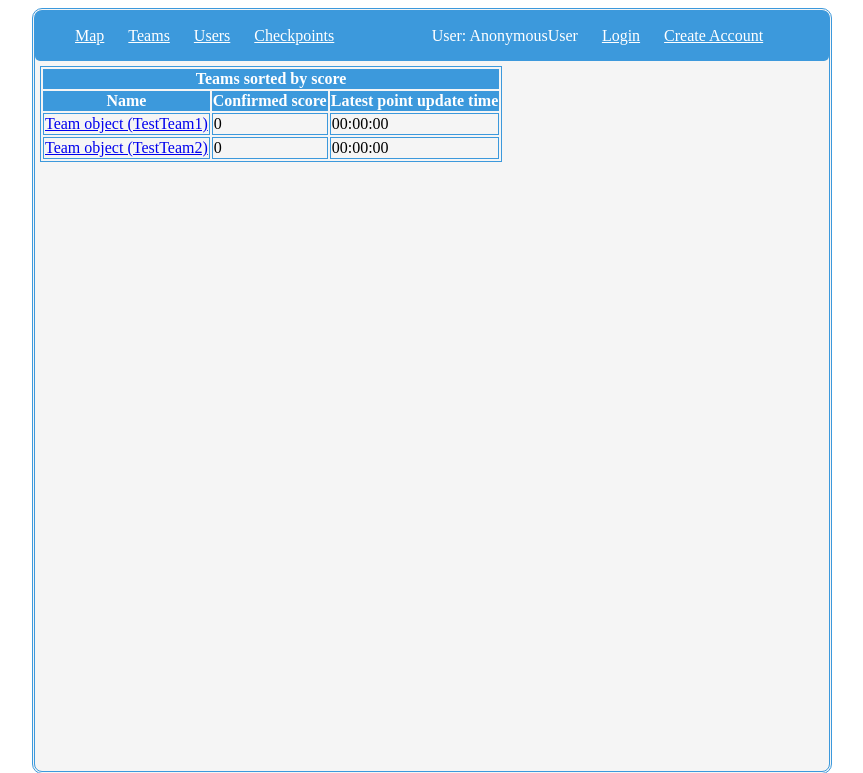
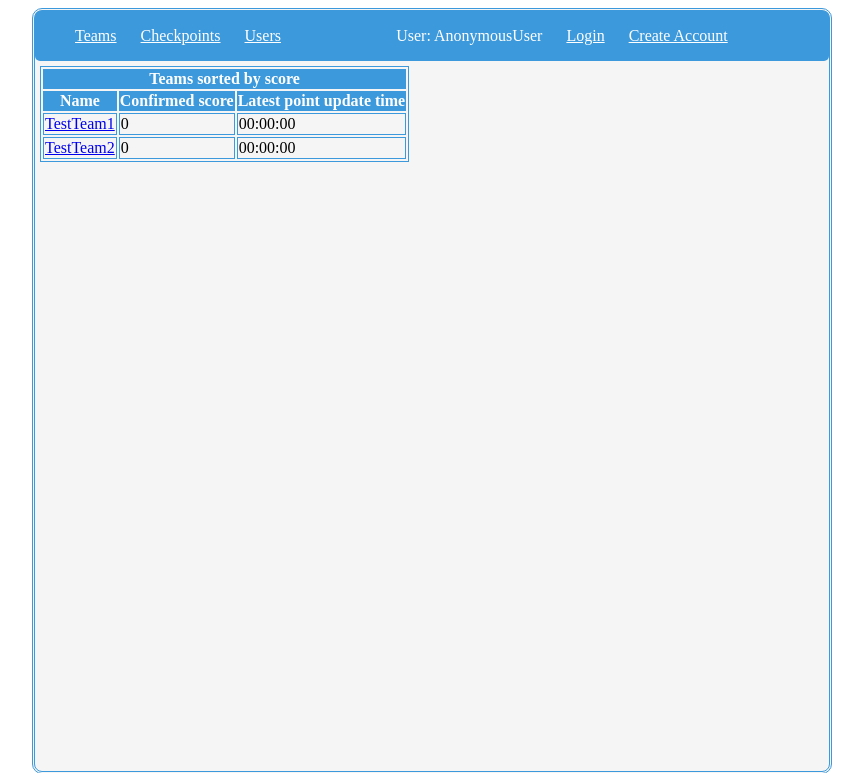
Before and after one commit to Pijukatel/CheckPointCompetition, a Django app: page /teams/ in a window 1280 px wide. Shown: the top 773 px of the page, without its empty margins (208-1071 px from the left). Run offline with Django 3.2, Linux system fonts and the light colour scheme; data comes from the database, SQL or seed files in the repository; parts of the project's set-up code (start-up, migrations or seed data) failed here and were passed over.

Commit message:
Adding score endpoint. Merging map view to checkpoints. TODO: Tests, JS.

```diff
--- a/competition/score_board.py
+++ b/competition/score_board.py
@@ -7,7 +7,7 @@ from competition.models import Team
 
 
 class TeamWithScore(NamedTuple):
-    team: Team
+    team: str
     points: int
     latest_updated_point: datetime
 
@@ -15,7 +15,7 @@ class TeamWithScore(NamedTuple):
 def get_teams_order():
     """Sort teams by score descending and latest updated point ascending."""
     points = Point.objects.all()
-    teams = Team.objects.all()
+    teams = [team.name for team in Team.objects.all()]
     teams_with_score: List[TeamWithScore] = []
     for team in teams:
         teams_with_score.append(get_team_with_score(team, points))
@@ -23,11 +23,11 @@ def get_teams_order():
                   key=lambda team_with_score: (-team_with_score.points, team_with_score.latest_updated_point))
 
 
-def get_team_with_score(team: Team, points: List[Point]):
+def get_team_with_score(team: str, points: List[Point]):
     point_counter = 0
     latest_confirmed_point_time = pytz.UTC.localize(datetime(2000, 1, 1))  # Any old date from past.
     for point in points:
-        if point.team == team and point.confirmed:
+        if point.team_id == team and point.confirmed:
             point_counter += 1
             latest_confirmed_point_time = max(latest_confirmed_point_time, point.confirmation_date)
     return TeamWithScore(team, point_counter, latest_confirmed_point_time)
--- a/competition/templates/base.html
+++ b/competition/templates/base.html
@@ -24,10 +24,10 @@
             <div id="navs">
                 <nav id="main_navbar">
                 <ul>
-                    <li><a href="{% url 'map' %}">Map</a></li>
                     <li><a href="{% url 'teams' %}">Teams</a></li>
+                    <li><a href="{% url 'checkpoints' %}">Checkpoints</a></li>
                     <li><a href="{% url 'users' %}">Users</a></li>
-                    <li><a href="{% url 'checkpoints' %}">Checkpoints</a></li>
+
                 </ul>
                 </nav>
 
--- a/competition/templates/competition/checkpoint_list.html
+++ b/competition/templates/competition/checkpoint_list.html
@@ -1,10 +1,12 @@
 {% extends "base.html" %}
 {% block content %}
+    <div>Map with all checkpoints:
+        {% include "competition/components/map.html" with objects=object_list %}
+    </div>
     <ol> List of checkpoints:
     {% for object in object_list %}
         <li><a href="{% url 'checkpoint' object.name %}">{{ object.name }}</a></li>
     {% endfor %}
     </ol>
-    <p>Map with all checkpoints:</p>
-    {% include "competition/components/map.html" with objects=object_list %}
+
 {% endblock content %}
--- a/competition/templates/competition/team_list.html
+++ b/competition/templates/competition/team_list.html
@@ -14,7 +14,7 @@
     <tbody>
         {% for object in object_list %}
         <tr>
-            <td> <a href="{% url "team" object.team.name %}"> {{ object.team }} </a></td>
+            <td> <a href="{% url "team" object.team %}"> {{ object.team }} </a></td>
             <td> {{ object.points }} </td>
             <td> {{ object.latest_updated_point|date:'H:i:s' }} </td>
         </tr>
--- a/competition/urls.py
+++ b/competition/urls.py
@@ -2,12 +2,12 @@ from django.contrib.auth.models import User
 from django.urls import path
 from django.views.generic import ListView
 
-from .api.views import user_positions, checkpoint_positions, memberships, current_user_pos, teams, points, user
+from .api.views import user_positions, checkpoint_positions, memberships, current_user_pos, teams, points, user, score
 from .models import CheckPoint, Team, Point
 from .views import (home, RegisterUser, login_page, logout_link, UserDetail, UserUpdate, UserDelete, TeamDetail,
                     TeamCreate, leave_team, add_team_member, TeamUpdate, TeamDelete, PointPhotoConfirmationView,
                     TeamPhotoConfirmationView, PointDetail, checkpoint_view,
-                    CheckpointList, TeamList, map_view, base_map_view)
+                    CheckpointList, TeamList, base_map_view)
 from .views_generic import RedirectToTopOfConfirmationQueue
 
 urlpatterns = [
@@ -35,7 +35,6 @@ urlpatterns = [
     path("team/<str:pk>/delete/", TeamDelete.as_view(), name="team_delete"),
     path("team/<str:pk>/add_member/", add_team_member, name="add_team_member"),
     path("teams/", TeamList.as_view(), name="teams"),
-    path("map/", map_view, name="map"),
     path("map_base/", base_map_view, name='map_base'),
     path("api/user_positions/", user_positions, name="api_user_positions"),
     path("api/current_user_pos/", current_user_pos, name="api_current_user_pos"),
@@ -44,4 +43,5 @@ urlpatterns = [
     path("api/teams/", teams, name="api_teams"),
     path("api/points/", points, name="api_points"),
     path("api/user/", user, name="api_user"),
+    path("api/score/", score, name="score"),
 ]
--- a/competition/views.py
+++ b/competition/views.py
@@ -32,20 +32,6 @@ def home(request):
 @xframe_options_sameorigin
 def base_map_view(request):
     return render(request, "competition/components/map_base.html")
-
-
-def map_view(request):
-    """Entry point."""
-    # Add style to points
-    override_style = json.dumps({
-        "fillColor": "#009900",
-    })
-    users = UserPosition.objects.all()
-    for user in users:
-        user.style = override_style
-    context = {"checkpoints": list(CheckPoint.objects.all()), "users": users}
-    return render(request, "competition/competition_map.html", context=context)
-
 
 class TeamPhotoConfirmationView(ConfirmationView):
     model = Team
```
Also changed, not shown: competition/api/serializers.py (+11 -0 lines), competition/api/views.py (+7 -1 lines).
